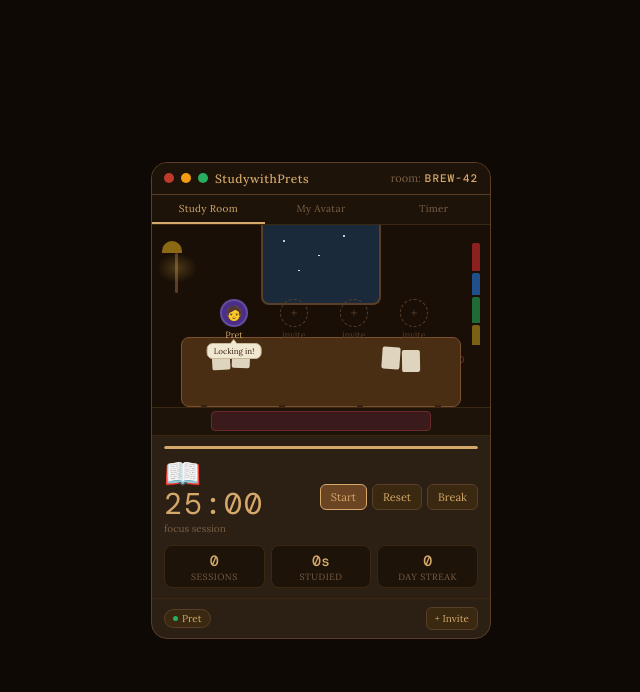
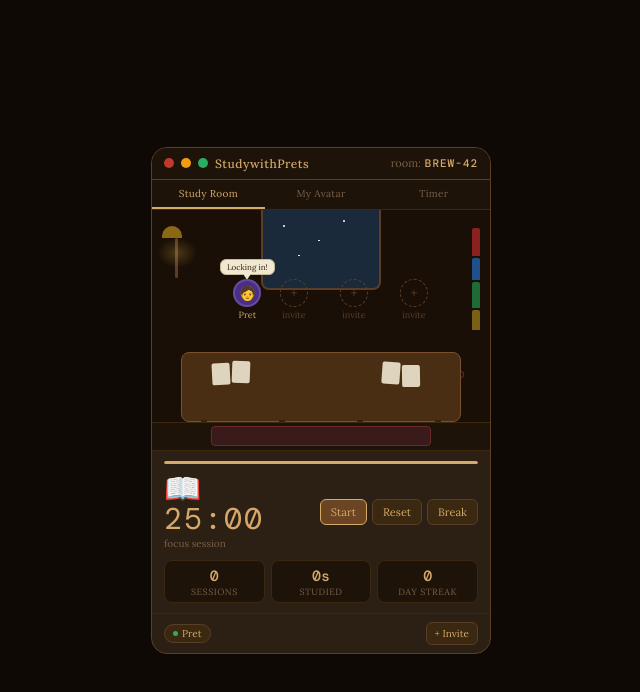
Before and after one commit to DirtOrMud/funzies, a React (Vite) app: page / in a window 1280 px wide. Shown: the top 692 px of the page, without its empty margins (319-959 px from the left). Built offline with nearby package versions, Linux system fonts and the light colour scheme; no server answers; the database is empty.

Commit message:
another fix to the speech bubble

```diff
--- a/src/components/CafeScene.module.css
+++ b/src/components/CafeScene.module.css
@@ -1,8 +1,8 @@
 .scene {
   position: relative;
-  height: 210px;
+  height: 240px;
   background: var(--bg-deep);
-  overflow: visible;  /* ← was hidden */
+  overflow: visible;
 }
 
 .window {
@@ -62,8 +62,12 @@
 }
 
 .tableSurface {
-  position: absolute; bottom: 28px; left: 50%; transform: translateX(-50%);
-  width: 280px; height: 70px;
+  position: absolute;
+  bottom: 28px;
+  left: 50%;
+  transform: translateX(-50%);
+  width: 280px;
+  height: 70px;
   background: var(--bg-wood);
   border-radius: 8px;
   border: 1.5px solid #7a5030;
@@ -80,7 +84,7 @@
 
 .seatSlot {
   position: absolute;
-  bottom: 95px;  /* sits above the table */
+  bottom: 130px;
   display: flex;
   flex-direction: column;
   align-items: center;
@@ -173,10 +177,6 @@
 }
 
 .speechBubble {
-  position: absolute;
-  top: 44px;
-  left: 50%;
-  transform: translateX(-50%);
   background: #f0e8d0;
   color: #3a2010;
   font-size: 8px;
@@ -186,27 +186,28 @@
   border-radius: 6px;
   border: 1px solid #c8b89a;
   pointer-events: none;
-  z-index: 10;
+  margin-bottom: 4px;
+  position: relative;
 }
 
 .speechBubble::before {
   content: '';
   position: absolute;
-  top: -5px;
+  bottom: -6px;
   left: 50%;
   transform: translateX(-50%);
-  border-width: 0 4px 5px 4px;
+  border-width: 6px 4px 0 4px;
   border-style: solid;
-  border-color: transparent transparent #c8b89a transparent;
+  border-color: #c8b89a transparent transparent transparent;
 }
 
 .speechBubble::after {
   content: '';
   position: absolute;
-  top: -4px;
+  bottom: -5px;
   left: 50%;
   transform: translateX(-50%);
-  border-width: 0 4px 5px 4px;
+  border-width: 6px 4px 0 4px;
   border-style: solid;
-  border-color: transparent transparent #f0e8d0 transparent;
+  border-color: #f0e8d0 transparent transparent transparent;
 }
```
